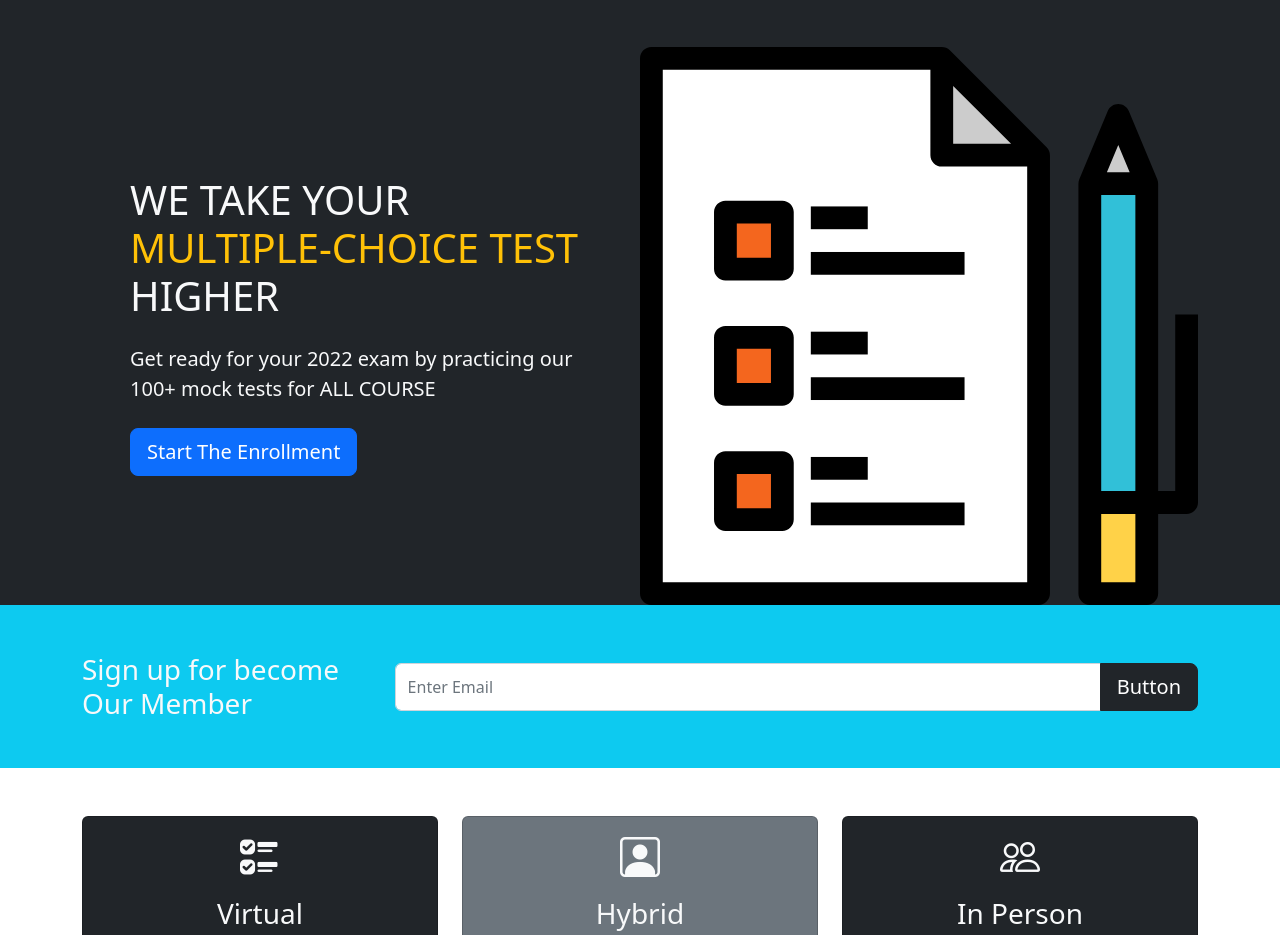
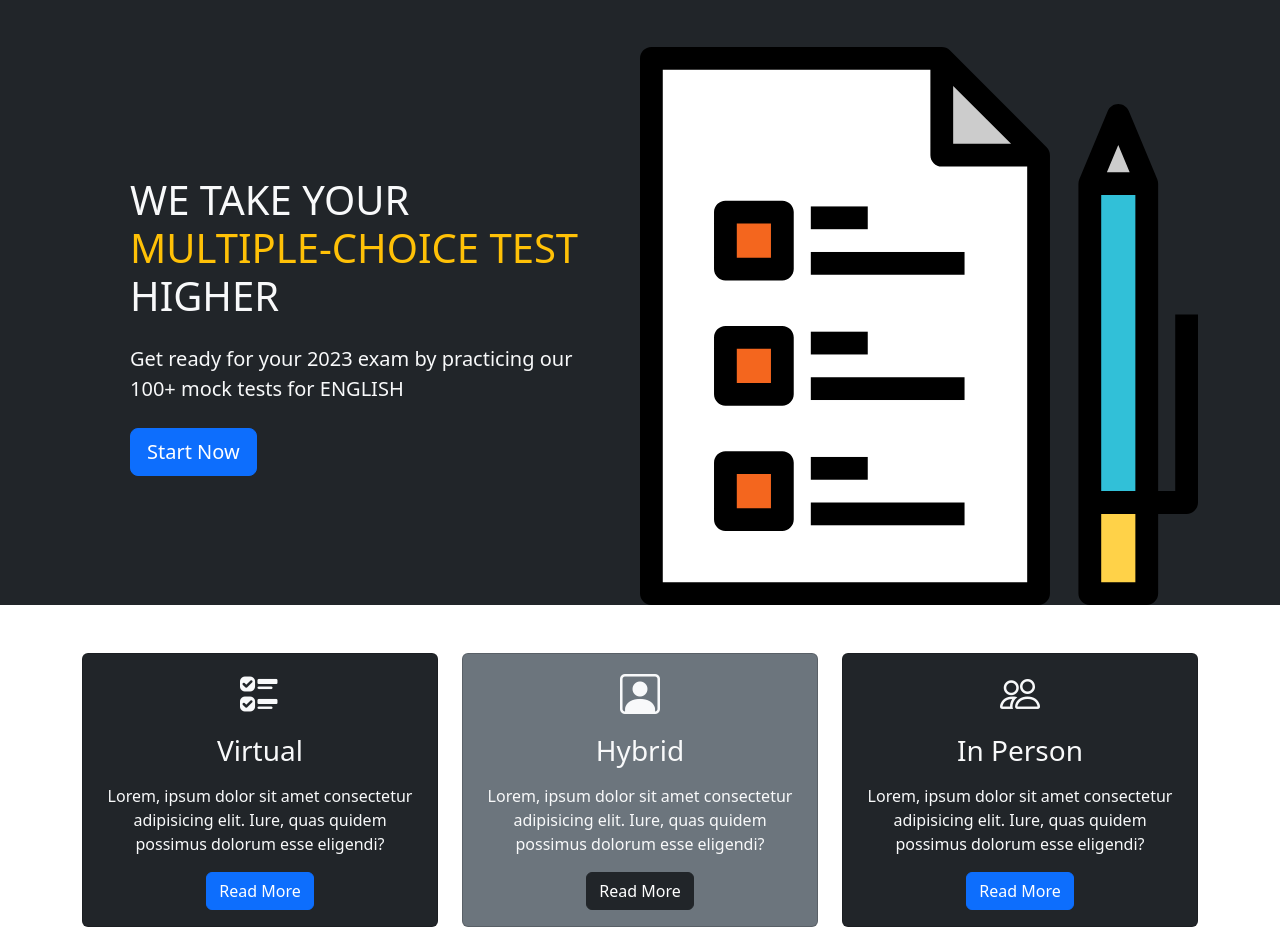
Before and after one commit to duync2006/Multiplechoice-Test-Website, a PHP site: page /home.php in a window 1280 px wide; the page is wider, and only the part inside the window is pictured. Shown: the part 61-996 px from the top of that part. Run offline with PHP 8.4, Linux system fonts and the light colour scheme; some libraries are stand-ins or nearby versions.

Commit message:
Format index.php

```diff
--- a/src/css/index.css
+++ b/src/css/index.css
@@ -20,7 +20,7 @@ code {
     opacity: 1;
 }
 
-#icon {
+#contact {
     display: inline;
 }
 
--- a/src/include/html/body.html
+++ b/src/include/html/body.html
@@ -3,25 +3,25 @@
         <div class="d-sm-flex align-items-center justify-content-between">
             <div class="mx-5">
                 <h1> WE TAKE YOUR <br> <span class="text-warning">MULTIPLE-CHOICE TEST</span> <br> HIGHER</h1>
-                <p class="lead my-4">Get ready for your 2022 exam by practicing our 100+ mock tests for ALL COURSE </p>
-                <button class="btn btn-primary btn-lg">Start The Enrollment</button>
+                <p class="lead my-4">Get ready for your 2023 exam by practicing our 100+ mock tests for ENGLISH </p>
+                <a href="../../login.php" class="btn btn-primary btn-lg">Start Now</a>
             </div>
             <img class="img-fluid w-50 d-none d-sm-block " src="img/test-svgrepo-com.svg" alt="">
         </div>
     </div>
 </section>
 
-<section class="bg-info text-light p-5">
+<!-- <section class="bg-info text-light p-5">
     <div class="container">
         <div class="d-md-flex justify-content-between align-items-center">
             <h3 class="mb-3 mb-md-0 ">Sign up for become Our Member</h3>
             <div class="input-group news-input">
                 <input type="text" class="form-control" placeholder="Enter Email">
-                <button class="btn btn-dark btn-lg" type="button" id="button-addon2">Button</button>
+                <button class="btn btn-dark btn-lg" type="button" id="button-addon2">Submit</button>
             </div>
         </div>
     </div>
-</section>
+</section> -->
 
 <!--BOX-->
 <section class="p-5">
--- a/src/include/php/library-body.php
+++ b/src/include/php/library-body.php
@@ -24,7 +24,7 @@
                 <?php for ($i = 0; $i < $count; $i++) : ?>
                     <tr class="my-5">
                         <td class="tname fw-bold p-3">
-                            <a href="#" class="text-body"><?php echo $name[$i]; ?></a>
+                            <?php echo "<a href='./doTestPage.php?id=" . $tid[$i] . "' class='text-body'>" . $name[$i] . "</a>" ?>
                         </td>
 
                         <td class="text-muted p-3">
```
